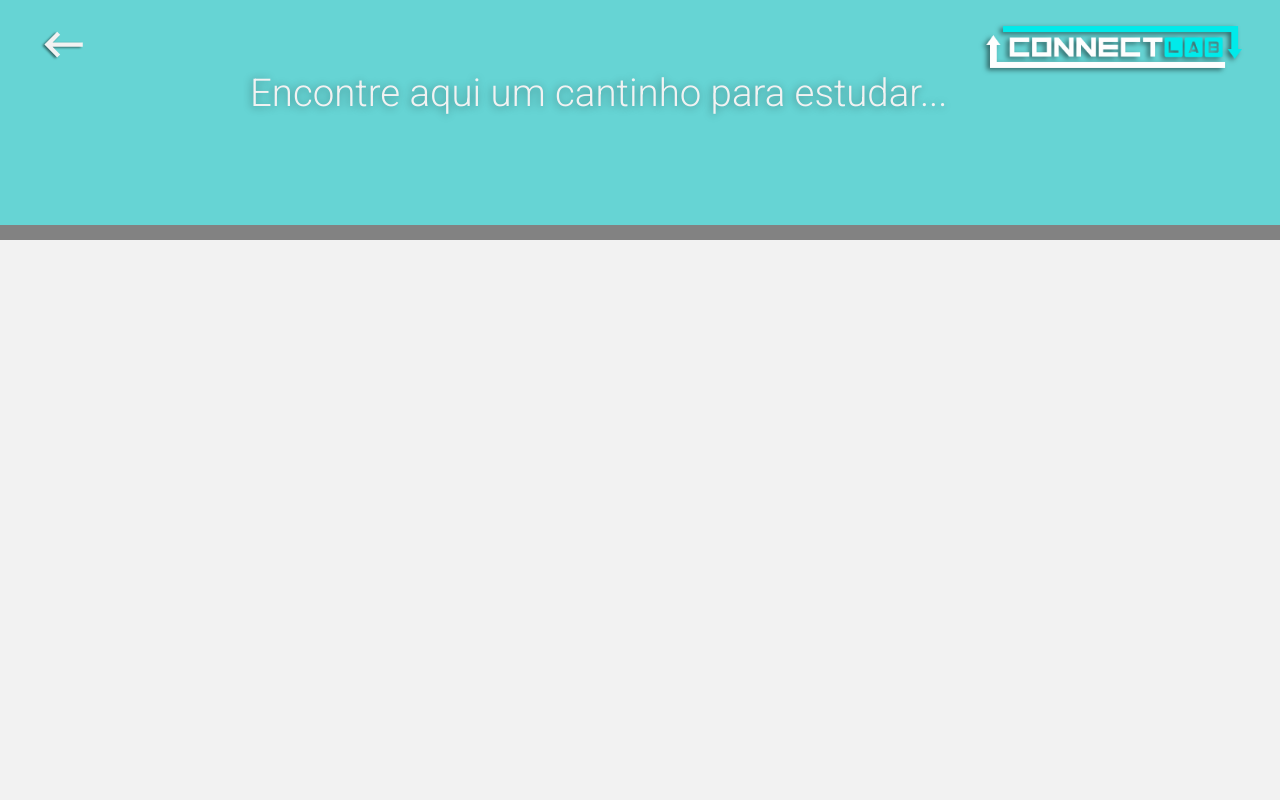
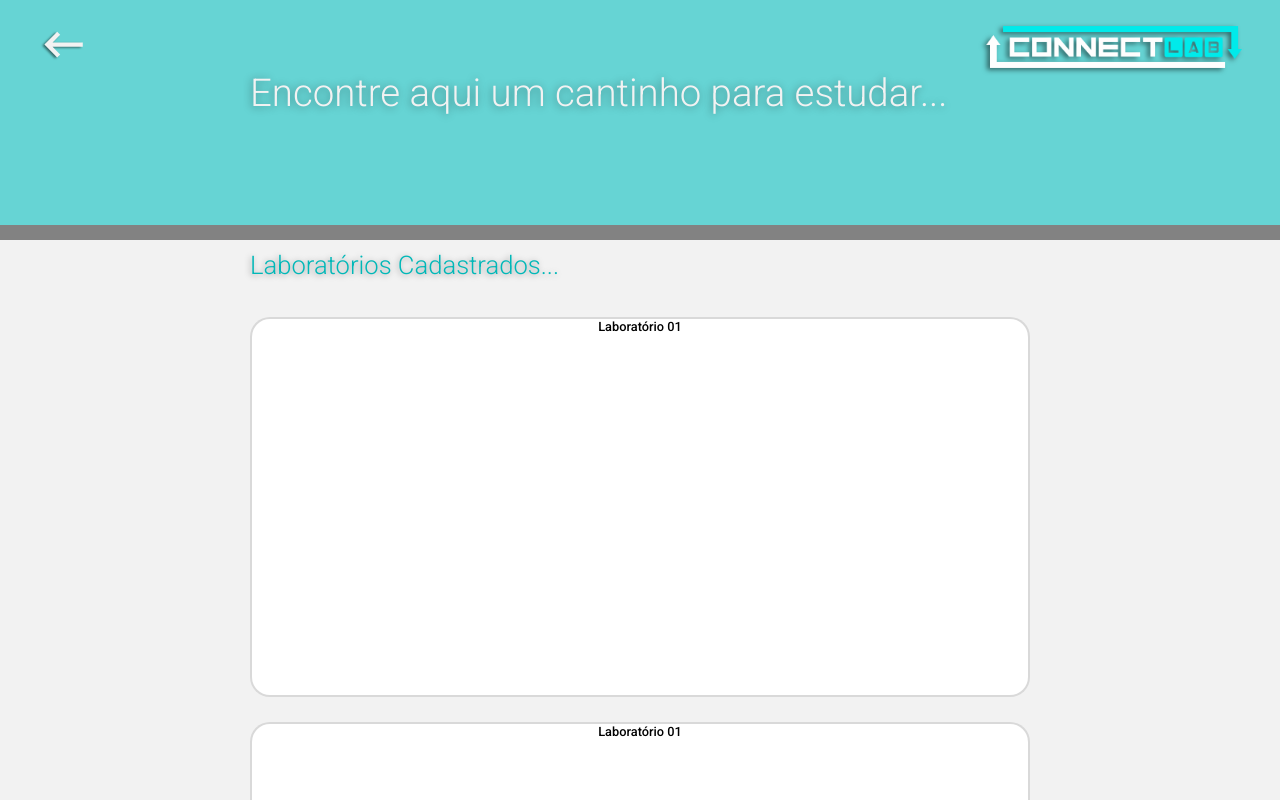
Before and after one commit to KaliloTeixeira/connectlab-frontend, a React (Create React App) app: page /student in a window 1280 px wide. Shown: the top 800 px of the page. Built offline with nearby package versions, Linux system fonts and the light colour scheme.

Commit message:
Create contact-page and lab-component, start editing styles from those pages

```diff
--- /dev/null
+++ b/src/pages/contact-school/index.js
@@ -0,0 +1,17 @@
+import React from 'react';
+import Header from '../../components/Header/'
+
+import './styles.css';
+
+const title = "Preencha seus dados e descreva sua situação para a Instituição...";
+
+export default class ContactSchool extends React.Component {
+
+    render() {
+        return (
+            <div className="contact-container" >
+                <Header title={title} />
+            </div>
+        )
+    }
+}
--- a/src/pages/student/index.js
+++ b/src/pages/student/index.js
@@ -1,15 +1,28 @@
 import React from 'react';
 
 import './styles.css';
+
 import Header from '../../components/Header';
+import LabComponent from './lab-component/';
 
 const title = "Encontre aqui um cantinho para estudar...";
 
 export default class Student extends React.Component {
     render() {
         return (
-            <div className="school-page" >
+            <div className="student-page" >
                 <Header title={title} />
+                <div className="subtitle-container">
+                    <h2>Laboratórios Cadastrados...</h2>
+                </div>
+                <div className="labs-container">
+                    <LabComponent />
+
+                    <LabComponent />
+
+                    <LabComponent />
+
+                </div>
             </div>
         )
     }
--- /dev/null
+++ b/src/pages/student/lab-component/index.js
@@ -0,0 +1,14 @@
+import React from 'react';
+
+import './styles.css';
+
+const LabComponent = () => {
+
+    return (
+        <div className="lab-component">
+            Laboratório 01
+        </div>
+    );
+};
+
+export default LabComponent;
--- /dev/null
+++ b/src/pages/student/lab-component/styles.css
@@ -0,0 +1,14 @@
+.lab-component {
+    width: 100%;
+    height: 30rem;
+    max-height: 380px;
+
+    background-color: #ffffff;
+
+    margin-top: 2rem;
+
+    border: solid 2px rgba(130, 130, 130, 0.3);
+    border-radius: 20px;
+
+    text-align: center;
+}
--- a/src/pages/student/styles.css
+++ b/src/pages/student/styles.css
@@ -1,11 +1,30 @@
-.student    -page {
+.student-page {
     width: 100%;
     height: 100%;
+}
 
-    /* display: flex;
+.student-page .subtitle-container {
+    width: 90%;
+    max-width: 780px;
+
+    margin: auto;
+}
+.student-page .subtitle-container h2{
+    font-weight: 300;
+    font-size: 2rem;
+    line-height: 4rem;
+    color: var(--color-primary);
+    text-shadow: rgba(0, 0, 0, 0.4) -0.1rem 0.1rem 0.5rem ;
+}
+
+.student-page .labs-container {
+    width: 90%;
+    max-width: 780px;
+    height: fit-content;
+    margin: auto;
+    margin-bottom: 3rem;
+
+    display: flex;
+    flex-wrap: wrap;
     justify-content: center;
-    align-items: center;
-
-    background-color: var(--color-primary-lighter);
-    color: var(--color-text-in-green); */
 }
--- a/src/routes.js
+++ b/src/routes.js
@@ -5,6 +5,7 @@ import { BrowserRouter, Switch, Route } from 'react-router-dom';
 import Main from './pages/main/';
 import School from './pages/school/';
 import Student from './pages/student/';
+import ContactSchool from './pages/contact-school/';
 
 
 const Routes = () => (
@@ -13,6 +14,7 @@ const Routes = () => (
             <Route exact path="/" component={Main} />
             <Route path="/school" component={School} />
             <Route path="/student" component={Student} />
+            <Route path="/contact" component={ContactSchool} />
 
         </Switch>
     </BrowserRouter>
```
Also changed, not shown: src/pages/contact-school/styles.css (added).
